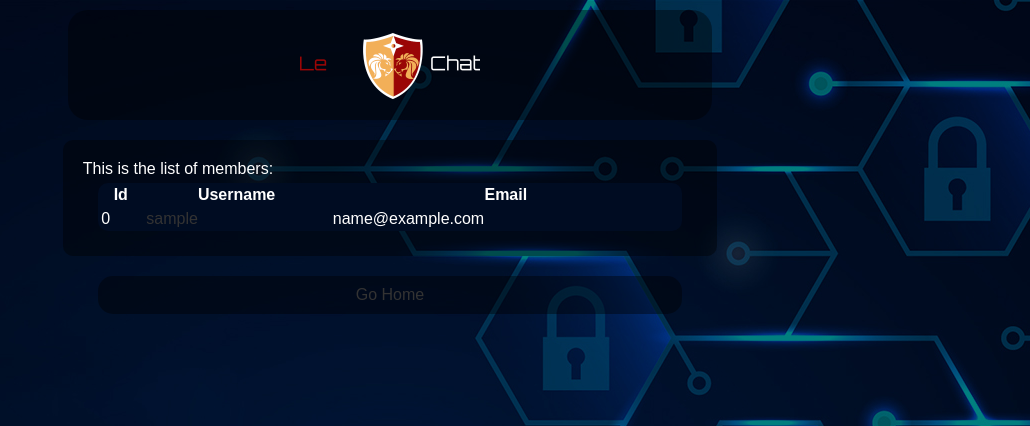
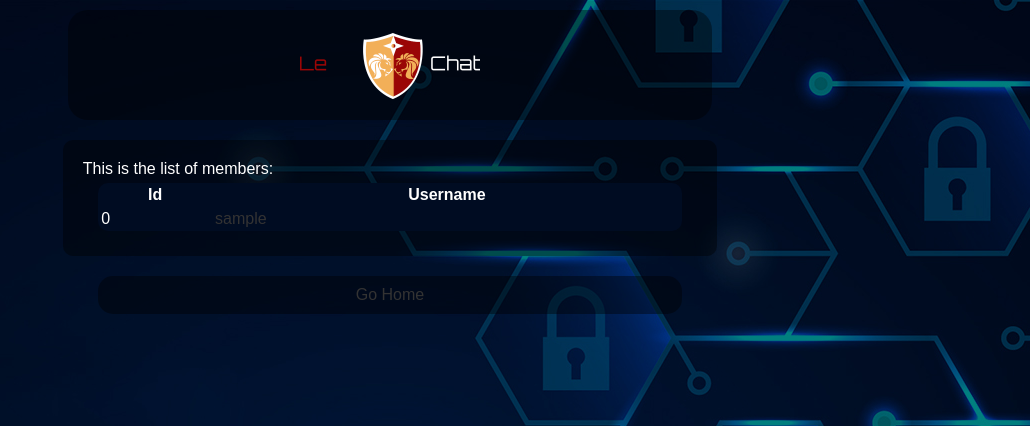
Before and after one commit to xEkk0/CCSCPP, a PHP site: page /users.php in a window 1280 px wide. Shown: the top 426 px of the page, without its empty margins (250-1280 px from the left). Run offline with PHP 8.4, Linux system fonts and the light colour scheme; the visitor is signed in with stand-in values (Sample User, id 1); data that the repository does not hold is empty.

Commit message:
Update users.php

```diff
--- a/users.php
+++ b/users.php
@@ -21,7 +21,6 @@ This is the list of members:
 				<tr>
 					<th>Id</th>
 					<th>Username</th>
-					<th>Email</th>
 				</tr>
 
 <?php
@@ -33,7 +32,6 @@ while ($dnn = mysqli_fetch_array($req)) {
 				<tr>
 					<td class="left"><?php echo $dnn['id']; ?></td>
 					<td class="left"><a href="profile.php?id=<?php echo $dnn['id']; ?>"><?php echo htmlentities($dnn['username'], ENT_QUOTES, 'UTF-8'); ?></a></td>
-					<td class="left"><?php echo htmlentities($dnn['email'], ENT_QUOTES, 'UTF-8'); ?></td>
 				</tr>
 
 <?php
```
